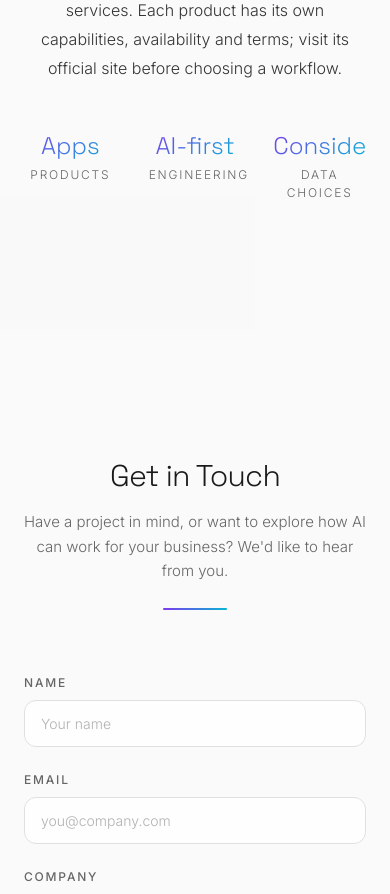
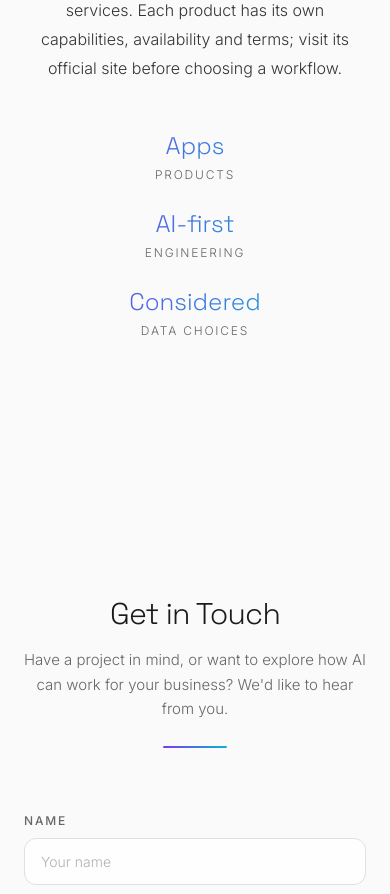
Before and after one commit to blasian01/TaoCreativeLabs, a Next.js app: page / in a window 390 px wide. Shown: the part 5780-6674 px from the top of the page. Built offline with nearby package versions, Linux system fonts and the light colour scheme.

Commit message:
Stack homepage about labels on narrow screens

```diff
--- a/src/app/page.tsx
+++ b/src/app/page.tsx
@@ -233,7 +233,7 @@
                         </p>
                     </FadeIn>
                     <FadeIn delay={0.3}>
-                        <div className="mt-12 grid grid-cols-3 gap-8">
+                        <div className="mt-12 grid grid-cols-1 gap-6 sm:grid-cols-3 sm:gap-8">
                             <div>
                                 <p className="font-grotesk text-2xl font-light gradient-text">Apps</p>
                                 <p className="mt-1 text-[12px] font-light uppercase tracking-[0.15em] text-ink-muted">
```
